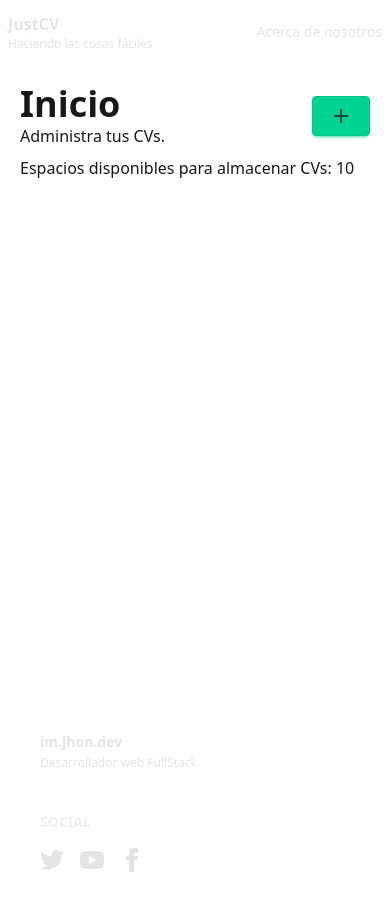
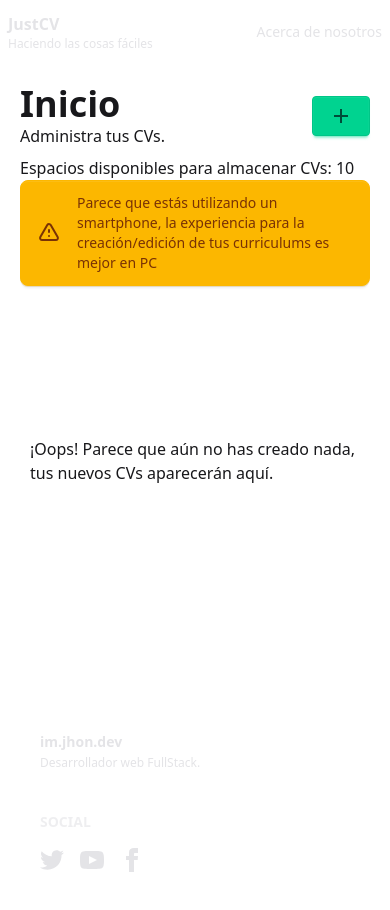
Before and after one commit to JhonCODEOWO/JustCV, a React (Vite) app: page /home in a window 390 px wide. Built offline with nearby package versions, Linux system fonts and the light colour scheme.

Commit message:
fix: Improve responsive design for CreateCvForm and ListCvComponentPage

```diff
--- a/src/CV/components/CreateCvForm/CreateCvForm.component.tsx
+++ b/src/CV/components/CreateCvForm/CreateCvForm.component.tsx
@@ -220,7 +220,7 @@ function CreateCvForm({cv, id}: CreateCvFormProps) {
         <form className="flex gap-y-6 justify-center" onSubmit={onSubmit}>
             <div
                 className={`
-                        gap-x-4 gap-y-2 md:grid md:grid-cols-3 md:w-[65%] md:h-125 relative
+                        gap-x-4 gap-y-2 lg:grid lg:grid-cols-3 md:w-[65%] md:h-125 relative
                         ${deviceType === 'smartphone'? 'w-full flex flex-col': ''}
                     `}
             >
@@ -229,13 +229,13 @@ function CreateCvForm({cv, id}: CreateCvFormProps) {
                     actualPhase={actualPhase}
                     steps={totalPhases}
                     onStepWanted={handleWantedStep}
-                    className={`${deviceType === 'smartphone'? 'sticky top-0 z-50': 'h-full'}`}
-                    style={`${deviceType === 'smartphone'? 'steps-horizontal':'steps-vertical'}`}
+                    className={`${deviceType === 'smartphone' || deviceType === 'tablet'? 'sticky top-0 z-50': 'h-full'}`}
+                    style={`${deviceType === 'smartphone' || deviceType === 'tablet'? 'steps-horizontal':'steps-vertical'}`}
                 />
                 {/* Main content rendered */}
-                <div className="md:col-start-2 md:col-end-4 bg-base-100 rounded">
+                <div className="lg:col-start-2 lg:col-end-4 bg-base-100 rounded">
                     {/* Content rendered by step id */}
-                    <section className="p-5 md:p-0 md:h-[450px] overflow-auto">
+                    <section className="p-5 md:p-0 lg:h-[450px] overflow-auto">
                     {
                         stepsRenders[actualStepElement.id as StepID]
                     }
--- a/src/CV/pages/ListCvComponentPage.component.tsx
+++ b/src/CV/pages/ListCvComponentPage.component.tsx
@@ -8,11 +8,13 @@ import { useNotificationsContext } from "../../notifications/hooks/useNotificati
 import type { CvElementDownloadArgsInterface } from "../components/CvElementComponent/interfaces/CvElementDownloadArgsInterface.interface";
 import type { DownloadOptionsElementInterface } from "../components/CvElementComponent/interfaces/DownloadOptionsElementInterface.interface";
 import HeaderWithContentComponent from "../../shared/components/HeaderWithContentComponent/HeaderWithContentComponent";
+import { useViewPortContext } from "../../shared/utils/contexts/ViewPortContext/ViewPortContextHook";
 
 function ListCvComponentPage() {
     const navigation = useNavigate();
     const {cvs, deleteCv, itemsLeft} = useCvsContext();
     const {create} = useNotificationsContext();
+    const {deviceType} = useViewPortContext();
 
     const onAddButton = () => {
         navigation('/creating-cv');
@@ -47,8 +49,19 @@ function ListCvComponentPage() {
                 </button>
             </HeaderWithContentComponent>
             <div>Espacios disponibles para almacenar CVs: {itemsLeft}</div>
-            <div className="h-87.5 overflow-y-auto rounded p-2">
+            {deviceType === 'smartphone'
+                &&
+                <div role="alert" className="alert alert-warning">
+                    <svg xmlns="http://www.w3.org/2000/svg" className="h-6 w-6 shrink-0 stroke-current" fill="none" viewBox="0 0 24 24">
+                        <path stroke-linecap="round" stroke-linejoin="round" stroke-width="2" d="M12 9v2m0 4h.01m-6.938 4h13.856c1.54 0 2.502-1.667 1.732-3L13.732 4c-.77-1.333-2.694-1.333-3.464 0L3.34 16c-.77 1.333.192 3 1.732 3z" />
+                    </svg>
+                    <span>Parece que estás utilizando un smartphone, la experiencia para la creación/edición de tus curriculums es mejor en PC</span>
+                </div>
+            }
+            <div className="h-87.5 overflow-y-auto rounded relative">
                 {
+                    cvs.length > 0
+                    ?
                     cvs.map((cvElement, index) =>
                         <div key={cvElement.id} >
                             <CvElementComponent
@@ -61,6 +74,10 @@ function ListCvComponentPage() {
                             <div className="divider"></div>
                         </div>
                     )
+                    :
+                    <section className="absolute h-full flex items-center justify-center p-2.5">
+                        <p>¡Oops! Parece que aún no has creado nada, tus nuevos CVs aparecerán aquí.</p>
+                    </section>
                 }
             </div>
         </main>
```
